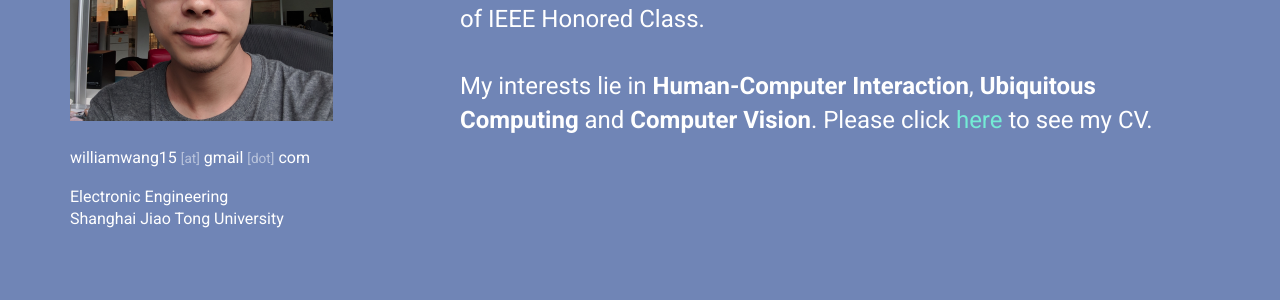
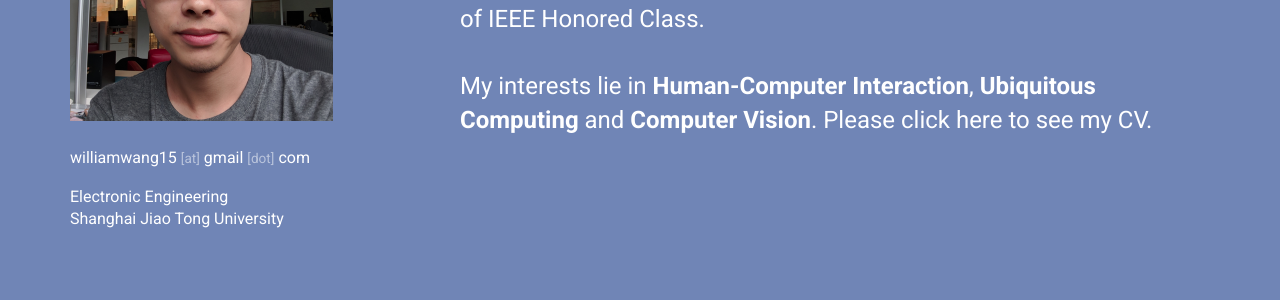
Before and after one commit to RuWang15/ruwang15.github.io, a Jekyll site: the page built from index.html, in a window 1280 px wide and 900 px high. Shown: the part 366-666 px from the top of the window. Built offline with Jekyll 4.4.1, drawn with Linux system fonts in a browser that asks for light colours; nearby versions of some CDN libraries; part of the change alters nothing that is shown.

Commit message:
Add project

```diff
--- a/_data/personal.yml
+++ b/_data/personal.yml
@@ -30,8 +30,9 @@ profiles:
   #   username: Ru Wang
   #   url: https://www.facebook.com/william.ruru.3
   #   https://drive.google.com/file/d/1D5UtHjQbsYrVxAxjt5Rzx_Od_jLc1iLw/view?usp=sharing
+  #   [here](https://google.com)
 intro:
   title: Hello!
   body: >
     I'm a senior undergrad at Shanghai Jiao Tong University, focusing on digital media, machine learning and computer networks. I'm a member of IEEE Honored Class.<br><br>
-    My interests lie in **Human-Computer Interaction**, **Ubiquitous Computing** and **Computer Vision**. Please click [here](https://google.com) to see my CV.
+    My interests lie in **Human-Computer Interaction**, **Ubiquitous Computing** and **Computer Vision**. Please click here to see my CV.
```
